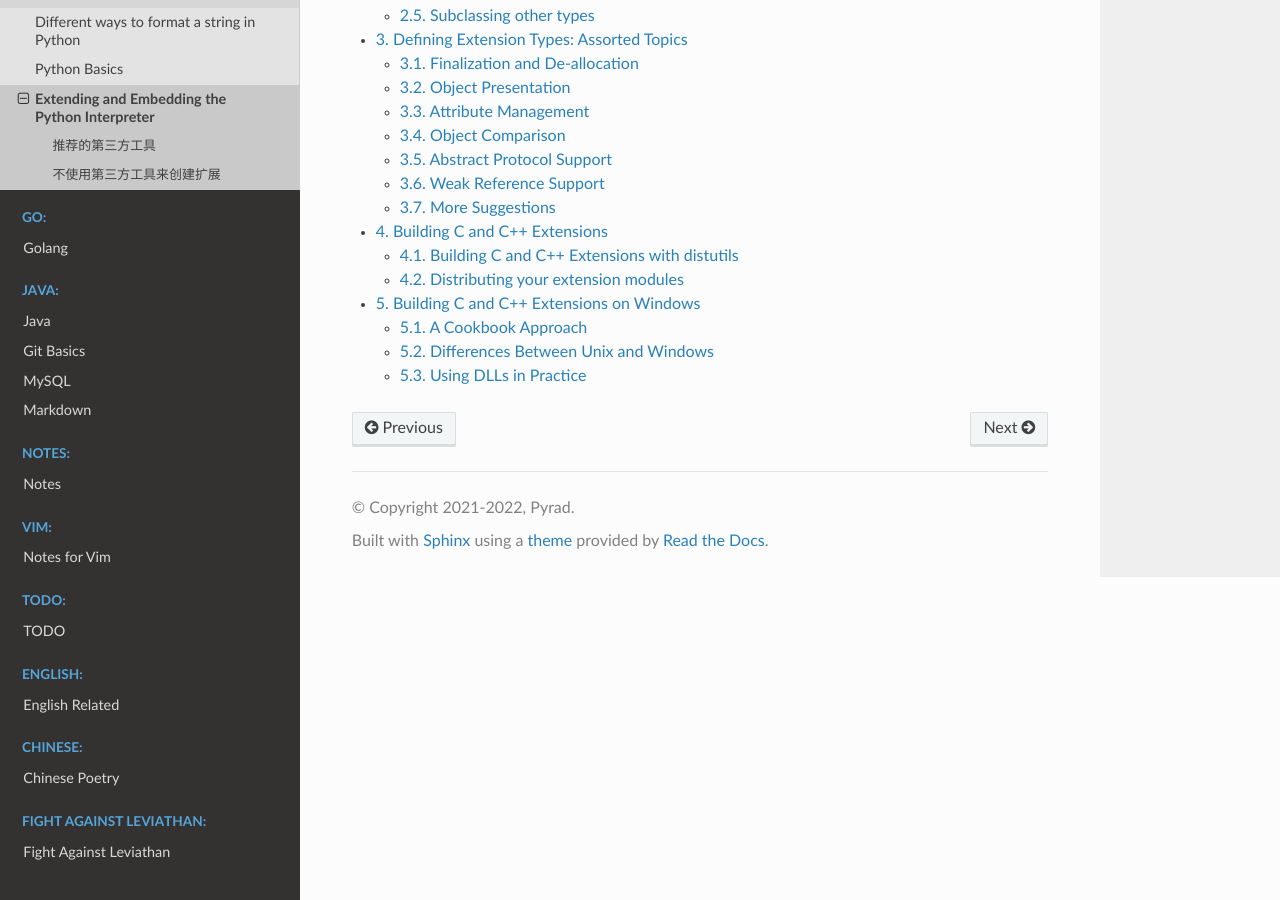
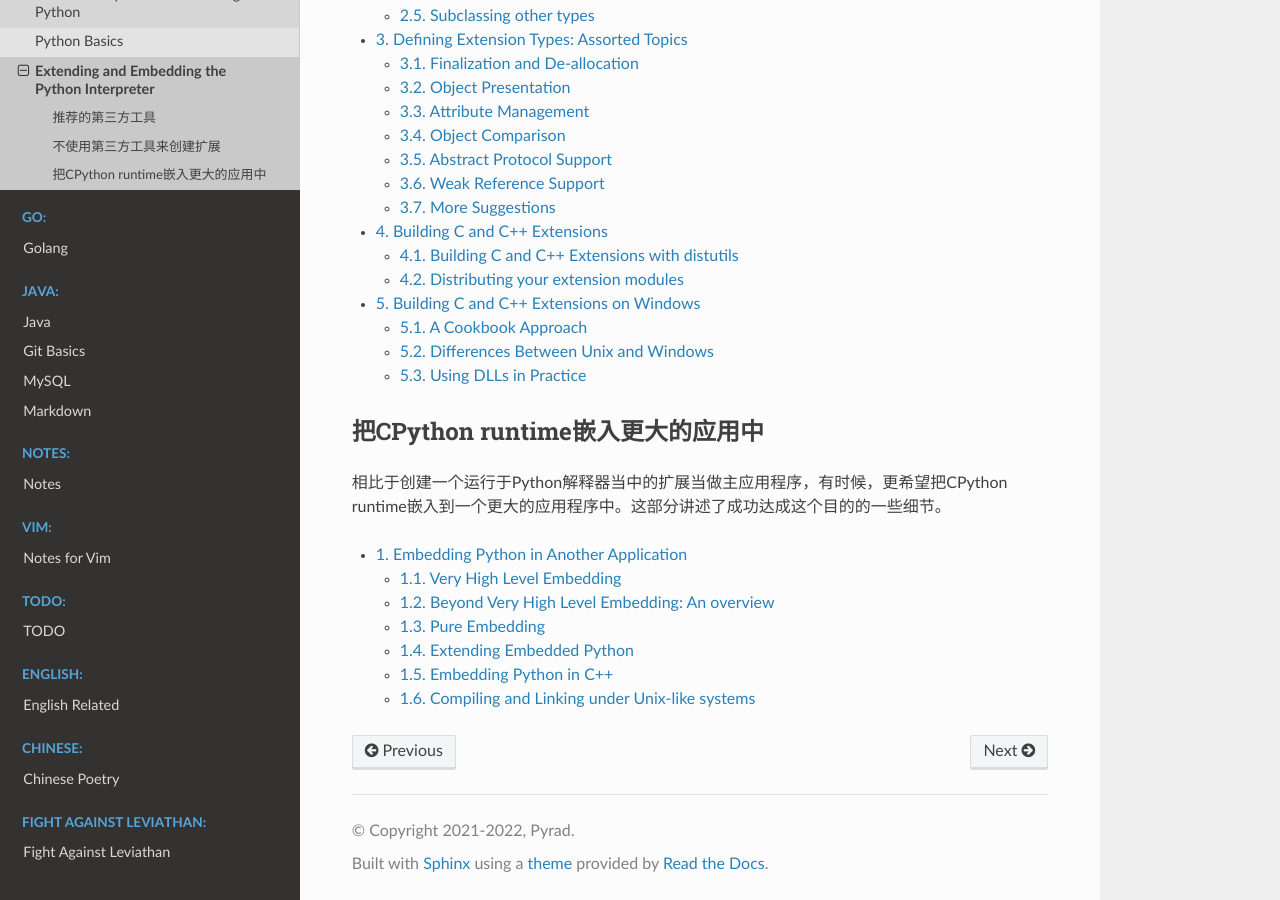
Before and after one commit to Pyrad/pyradnotes, a Sphinx documentation site: the page built from source/Python/ExtendingAndEmbeddingThePythonInterpreter.md, in a window 1280 px wide and 900 px high, scrolled down 1306 px. Built offline with Sphinx 7.4.7 and the Read the Docs theme 2.0.0, drawn with Linux system fonts in a browser that asks for light colours.

Commit message:
Python Finished first topic of EEPI
EEPI = Extending and Embedding the Python Interpreter

```diff
--- a/source/Python/ExtendingAndEmbeddingThePythonInterpreter.md
+++ b/source/Python/ExtendingAndEmbeddingThePythonInterpreter.md
@@ -52,3 +52,17 @@
     -   [5.1. A Cookbook Approach](https://docs.python.org/3/extending/windows.html#a-cookbook-approach)
     -   [5.2. Differences Between Unix and Windows](https://docs.python.org/3/extending/windows.html#differences-between-unix-and-windows)
     -   [5.3. Using DLLs in Practice](https://docs.python.org/3/extending/windows.html#using-dlls-in-practice)
+
+
+## 把CPython runtime嵌入更大的应用中
+
+
+相比于创建一个运行于Python解释器当中的扩展当做主应用程序，有时候，更希望把CPython runtime嵌入到一个更大的应用程序中。这部分讲述了成功达成这个目的的一些细节。
+
+-   [1. Embedding Python in Another Application](https://docs.python.org/3/extending/embedding.html)
+    -   [1.1. Very High Level Embedding](https://docs.python.org/3/extending/embedding.html#very-high-level-embedding)
+    -   [1.2. Beyond Very High Level Embedding: An overview](https://docs.python.org/3/extending/embedding.html#beyond-very-high-level-embedding-an-overview)
+    -   [1.3. Pure Embedding](https://docs.python.org/3/extending/embedding.html#pure-embedding)
+    -   [1.4. Extending Embedded Python](https://docs.python.org/3/extending/embedding.html#extending-embedded-python)
+    -   [1.5. Embedding Python in C++](https://docs.python.org/3/extending/embedding.html#embedding-python-in-c)
+    -   [1.6. Compiling and Linking under Unix-like systems](https://docs.python.org/3/extending/embedding.html#compiling-and-linking-under-unix-like-systems)
```
